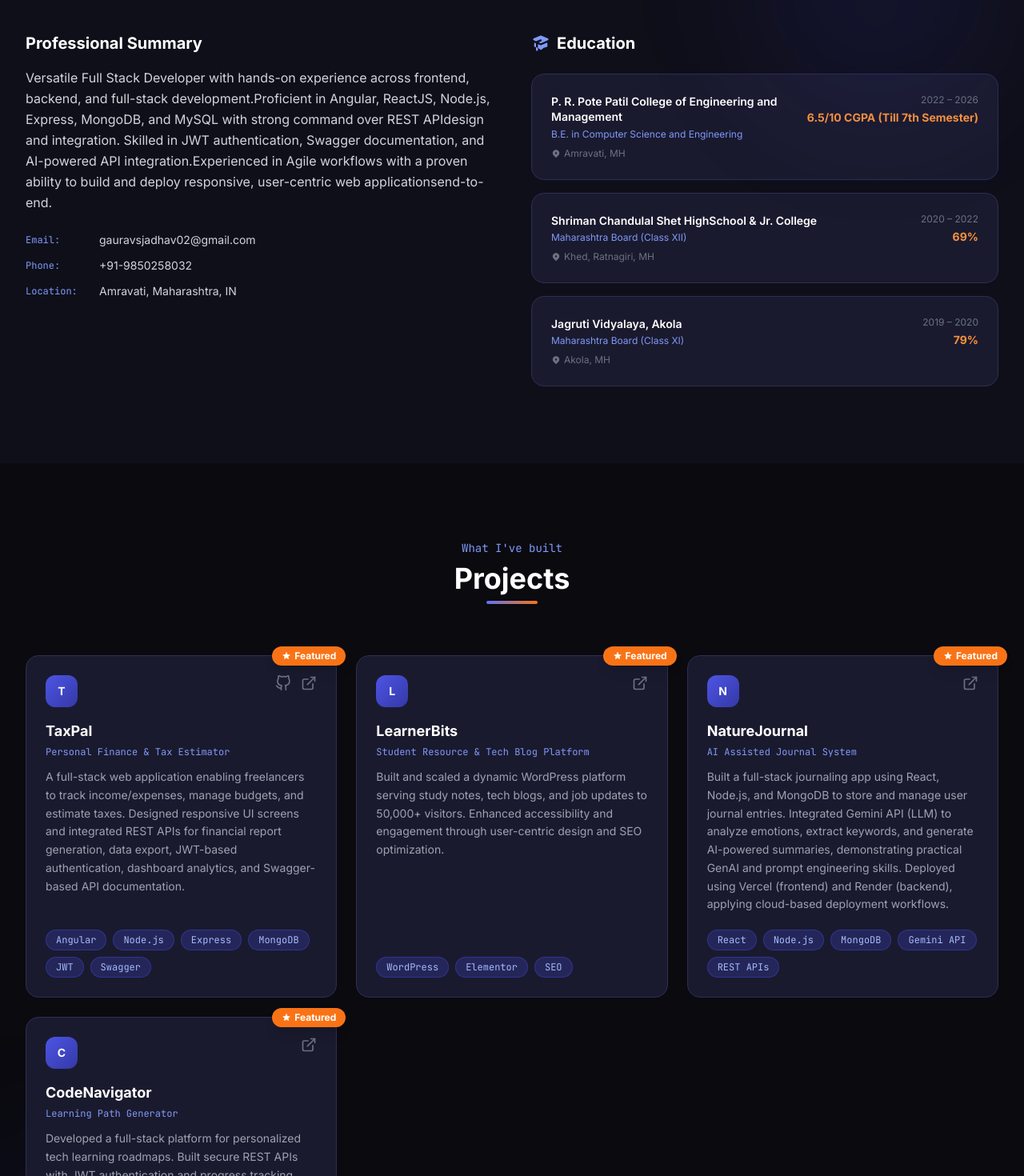
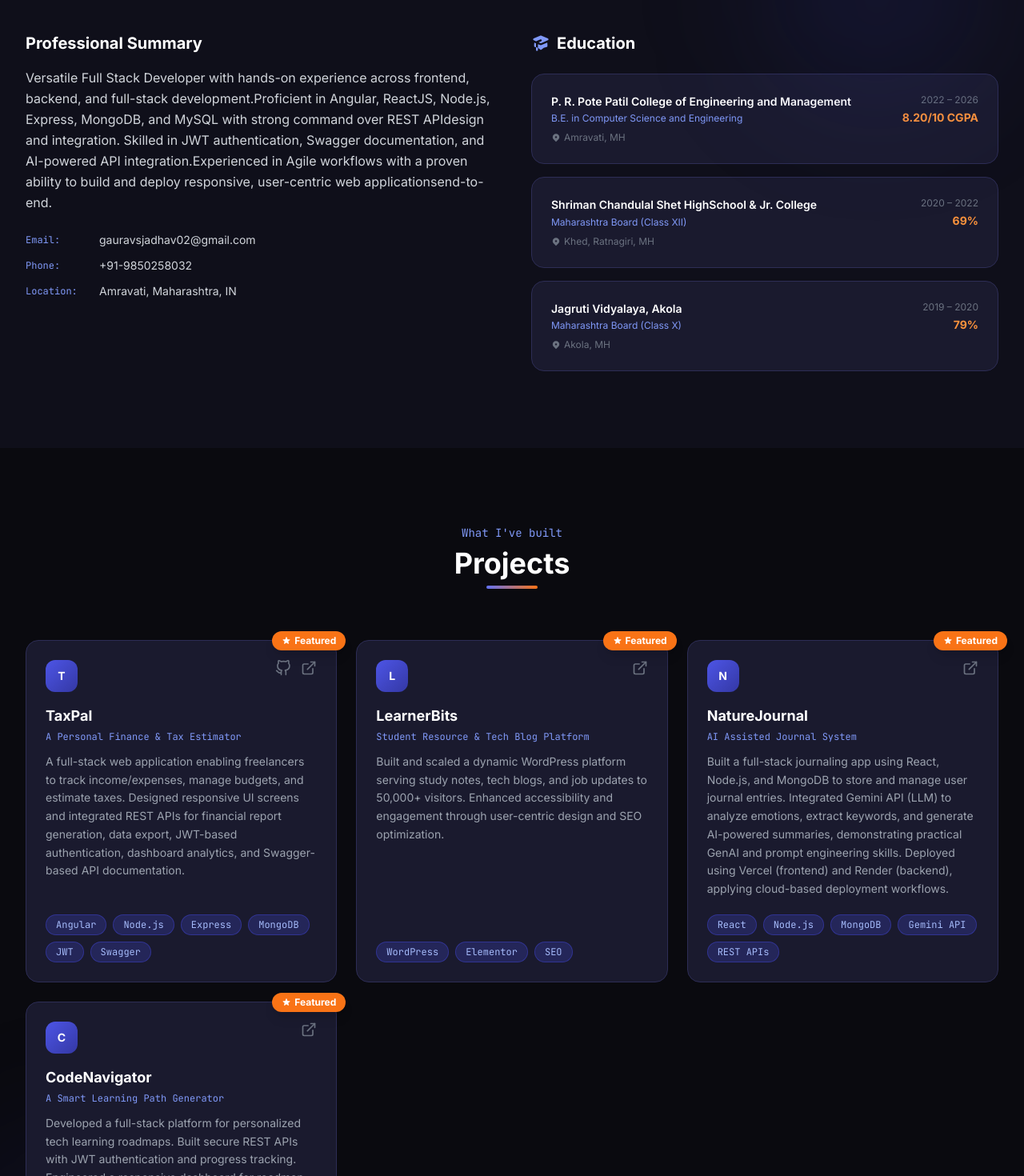
Before and after one commit to GauravJadhav8032/gaurav-jadhav.in, a React (Vite) app: page / in a window 1280 px wide. Shown: the part 1000-2470 px from the top of the page at 80% size. Built offline with nearby package versions, Linux system fonts and the light colour scheme; no server answers.

Commit message:
Update portfolio data with new grades and taglines

```diff
--- a/src/data/portfolioData.js
+++ b/src/data/portfolioData.js
@@ -19,7 +19,7 @@ export const portfolioData = {
         {
             institution: "P. R. Pote Patil College of Engineering and Management",
             degree: "B.E. in Computer Science and Engineering",
-            grade: "6.5/10 CGPA (Till 7th Semester)",
+            grade: "8.20/10 CGPA",
             location: "Amravati, MH",
             year: "2022 – 2026",
         },
@@ -32,7 +32,7 @@ export const portfolioData = {
         },
         {
             institution: "Jagruti Vidyalaya, Akola",
-            degree: "Maharashtra Board (Class XI)",
+            degree: "Maharashtra Board (Class X)",
             grade: "79%",
             location: "Akola, MH",
             year: "2019 – 2020",
@@ -66,7 +66,7 @@ export const portfolioData = {
     projects: [
         {
             name: "TaxPal",
-            tagline: "Personal Finance & Tax Estimator",
+            tagline: "A Personal Finance & Tax Estimator",
             description:
                 "A full-stack web application enabling freelancers to track income/expenses, manage budgets, and estimate taxes. Designed responsive UI screens and integrated REST APIs for financial report generation, data export, JWT-based authentication, dashboard analytics, and Swagger-based API documentation.",
             tech: ["Angular", "Node.js", "Express", "MongoDB", "JWT", "Swagger"],
@@ -96,7 +96,7 @@ export const portfolioData = {
         },
         {
             name: "CodeNavigator",
-            tagline: "Learning Path Generator",
+            tagline: "A Smart Learning Path Generator",
             description:
                 "Developed a full-stack platform for personalized tech learning roadmaps. Built secure REST APIs with JWT authentication and progress tracking. Engineered a responsive dashboard for roadmap visualization and insights.",
             tech: ["React", "Node.js", "Express", "MongoDB", "REST APIs", "JWT Auth"],
```
